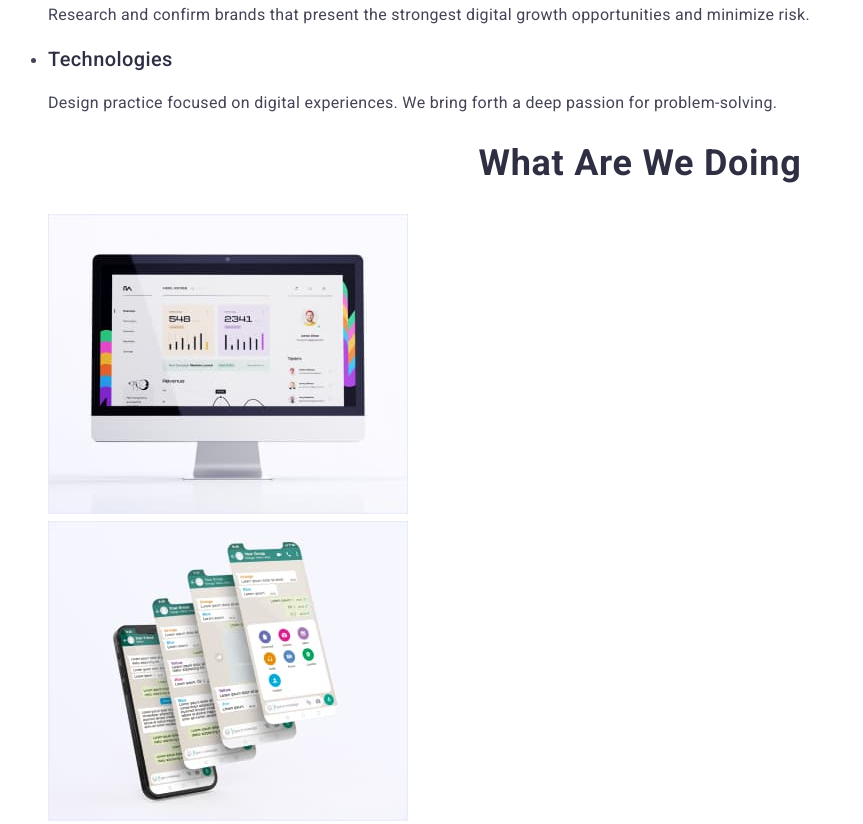
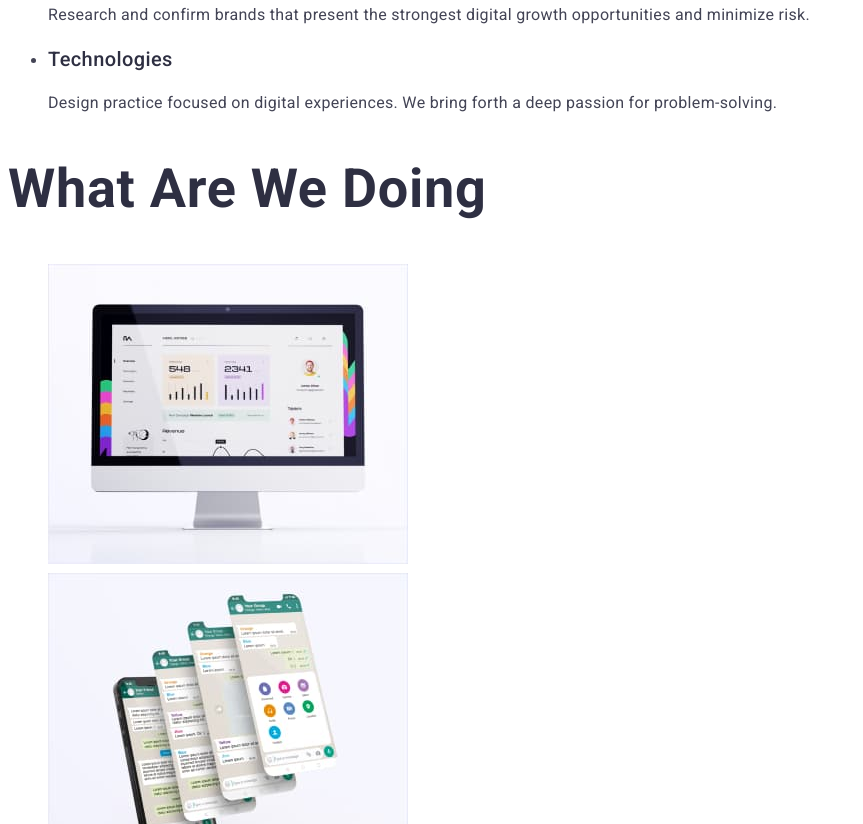
Before and after one commit to MarcinJaroszewicz/goit-markup-hw-02, a plain HTML site: page index.html in a window 1280 px wide. Shown: the part 684-1508 px from the top of the page, without its empty margins (0-863 px from the left). Drawn offline with Linux system fonts and the light colour scheme.

Commit message:
zmiany
zmiany

```diff
--- a/css/styles.css
+++ b/css/styles.css
@@ -73,6 +73,13 @@ body {
 .header-text {
   text-transform: capitalize;
 }
+.section-third {
+  font-size: 36px;
+  font-weight: 700;
+  line-height: 1.11;
+  letter-spacing: 0.02em;
+  color: #2e2f42;
+}
 h3 {
   font-size: 20px;
   font-weight: 500;
--- a/index.html
+++ b/index.html
@@ -84,8 +84,8 @@
           </li>
         </ul>
       </section>
-      <section>
-        <h2 class="header-h2 header-text">What are we doing</h2>
+      <section class="section-third">
+        <h2 class="header-text">What are we doing</h2>
         <ul class="list">
           <li>
             <img
```
